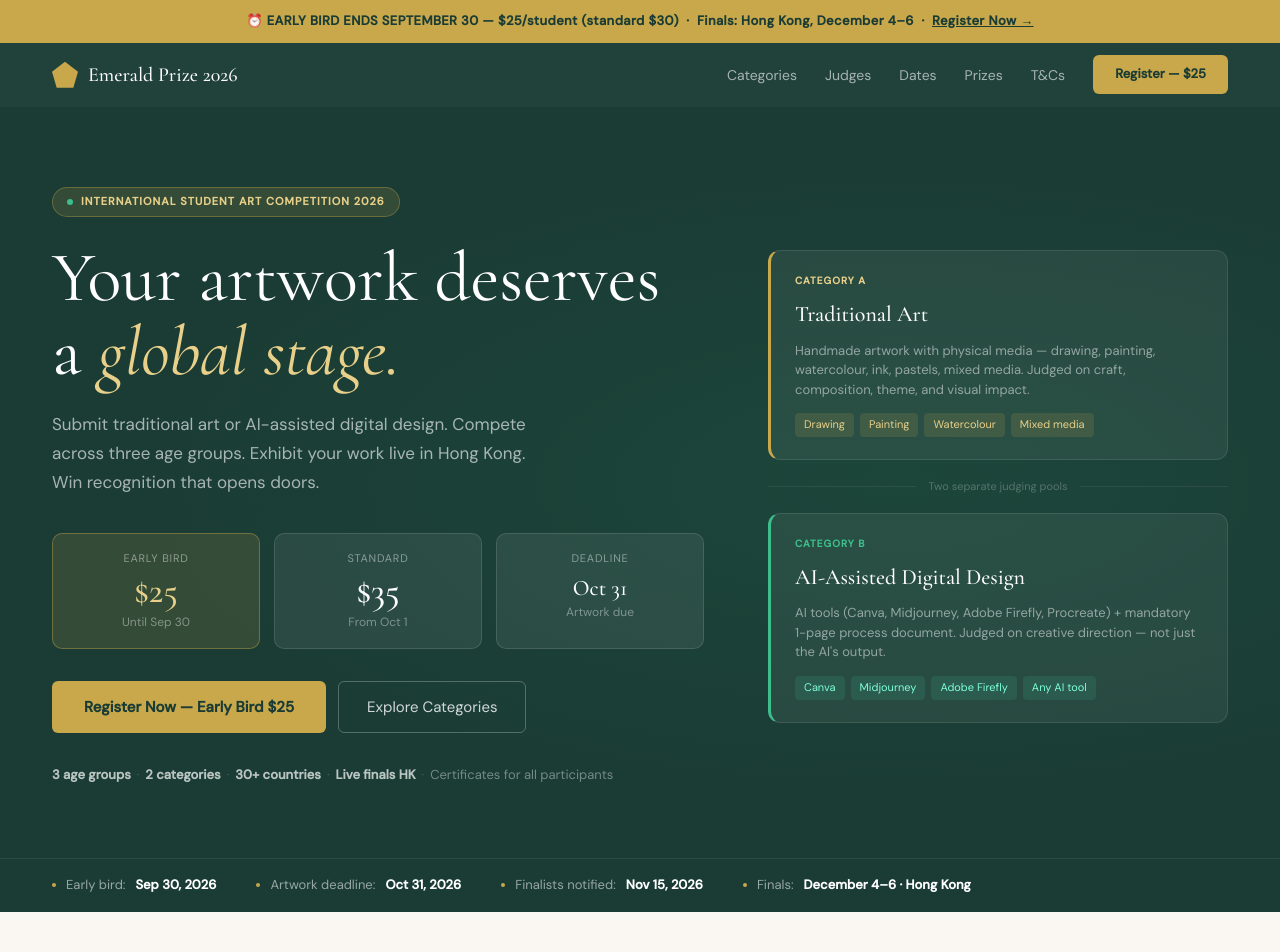
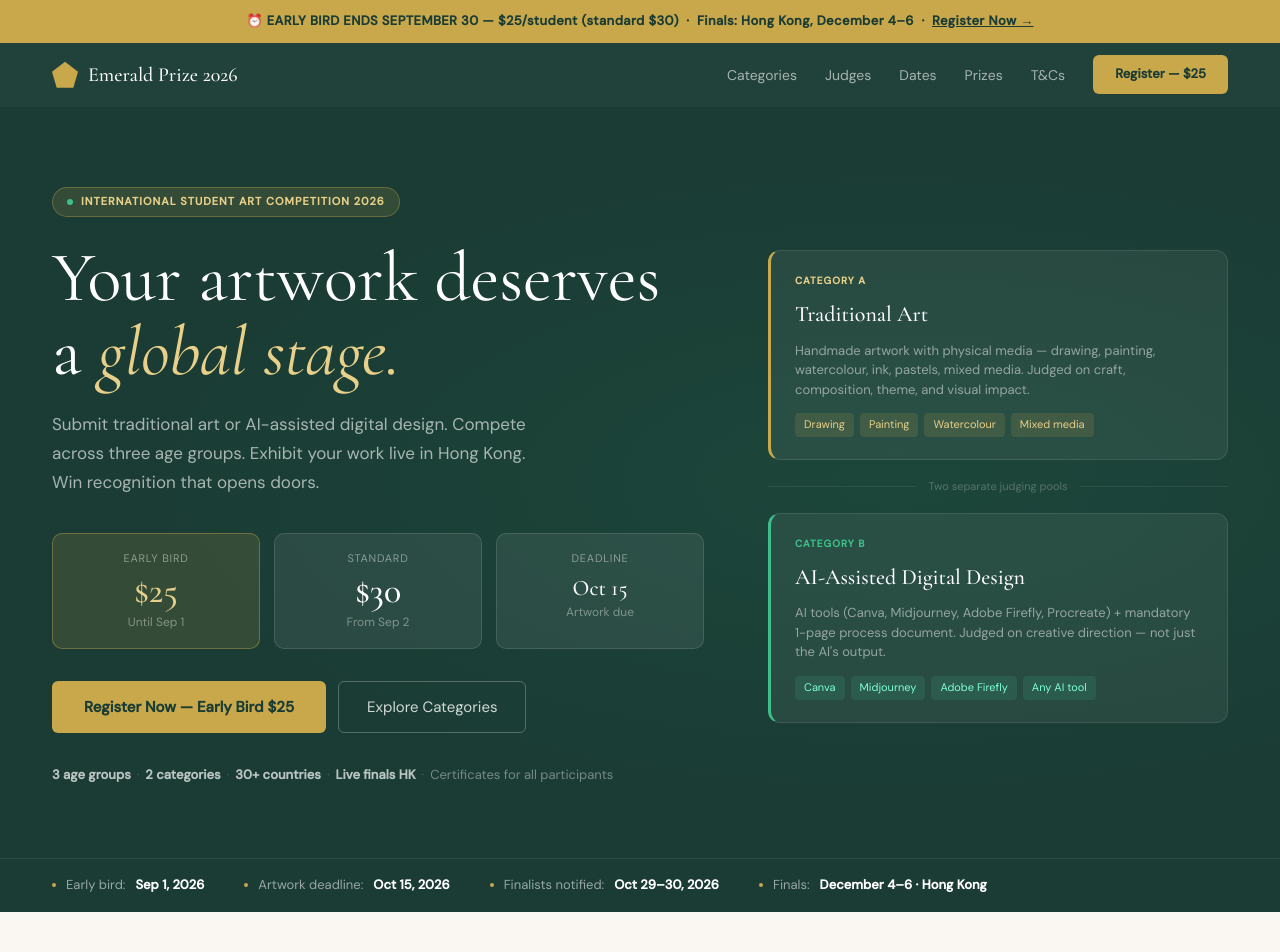
Before and after one commit to nurbajenglish-byte/emeraldhv-web, a plain HTML site: page public/emeraldprize.html in a window 1280 px wide. Shown: the top 952 px of the page. Drawn offline with nearby package versions, Linux system fonts and the light colour scheme.

Commit message:
Fix countdown JS date literal and remaining stale timeline dates - emeraldprize.html

```diff
--- a/public/emeraldprize.html
+++ b/public/emeraldprize.html
@@ -508,16 +508,16 @@
                 <div class="price-pill featured">
                     <div class="price-pill-label">Early Bird</div>
                     <div class="price-pill-amount">$25</div>
-                    <div class="price-pill-sub">Until Sep 30</div>
+                    <div class="price-pill-sub">Until Sep 1</div>
                 </div>
                 <div class="price-pill">
                     <div class="price-pill-label">Standard</div>
-                    <div class="price-pill-amount">$35</div>
-                    <div class="price-pill-sub">From Oct 1</div>
+                    <div class="price-pill-amount">$30</div>
+                    <div class="price-pill-sub">From Sep 2</div>
                 </div>
                 <div class="price-pill">
                     <div class="price-pill-label">Deadline</div>
-                    <div class="price-pill-amount" style="font-size:22px;padding-top:4px;">Oct 31</div>
+                    <div class="price-pill-amount" style="font-size:22px;padding-top:4px;">Oct 15</div>
                     <div class="price-pill-sub">Artwork due</div>
                 </div>
             </div>
@@ -568,9 +568,9 @@
 <!-- DEADLINE BAR -->
 <div class="deadline-bar">
     <div class="deadline-bar-inner">
-        <div class="dl-item"><div class="dl-dot"></div>Early bird: <strong>Sep 30, 2026</strong></div>
-        <div class="dl-item"><div class="dl-dot"></div>Artwork deadline: <strong>Oct 31, 2026</strong></div>
-        <div class="dl-item"><div class="dl-dot"></div>Finalists notified: <strong>Nov 15, 2026</strong></div>
+        <div class="dl-item"><div class="dl-dot"></div>Early bird: <strong>Sep 1, 2026</strong></div>
+        <div class="dl-item"><div class="dl-dot"></div>Artwork deadline: <strong>Oct 15, 2026</strong></div>
+        <div class="dl-item"><div class="dl-dot"></div>Finalists notified: <strong>Oct 29–30, 2026</strong></div>
         <div class="dl-item"><div class="dl-dot"></div>Finals: <strong>December 4–6 · Hong Kong</strong></div>
     </div>
 </div>
@@ -791,17 +791,17 @@
             </div>
             <div class="tl-step">
                 <div class="tl-dot">⚡</div>
-                <div class="tl-date">Sep 30, 2026</div>
+                <div class="tl-date">Sep 1, 2026</div>
                 <div class="tl-event">Early bird ends · $25 → $35</div>
             </div>
             <div class="tl-step">
                 <div class="tl-dot">🎨</div>
-                <div class="tl-date">Oct 31, 2026</div>
+                <div class="tl-date">Oct 15, 2026</div>
                 <div class="tl-event">Artwork submission deadline</div>
             </div>
             <div class="tl-step">
                 <div class="tl-dot">📣</div>
-                <div class="tl-date">Nov 15, 2026</div>
+                <div class="tl-date">Oct 29–30, 2026</div>
                 <div class="tl-event">Finalists notified</div>
             </div>
             <div class="tl-step">
@@ -975,7 +975,7 @@
             <div class="faq-item"><div class="faq-q">Do finalists need to travel to Hong Kong?</div><div class="faq-a">Travel is encouraged but not required. Physical artwork will be displayed on behalf of finalists who cannot attend. The awards ceremony will be streamed online.</div></div>
             <div class="faq-item"><div class="faq-q">How is Category B judged — isn't it just the AI's work?</div><div class="faq-a">No. Category B judges evaluate the process document (40% of score), which shows the student's creative direction, prompt iterations, and reflection. A beautiful AI image with no process doc is disqualified.</div></div>
             <div class="faq-item"><div class="faq-q">How many students can a school enter?</div><div class="faq-a">There is no limit. Schools can enter as many students as they want. Each student registers and competes independently.</div></div>
-            <div class="faq-item"><div class="faq-q">When are results announced?</div><div class="faq-a">Finalists are notified by November 15, 2026. Final results are announced at the awards ceremony on December 6, then published on emeraldprize.com.</div></div>
+            <div class="faq-item"><div class="faq-q">When are results announced?</div><div class="faq-a">Finalists are notified by October 29–30, 2026. Final results are announced at the awards ceremony on December 6, then published on emeraldprize.com.</div></div>
         </div>
     </div>
 </section>
```
